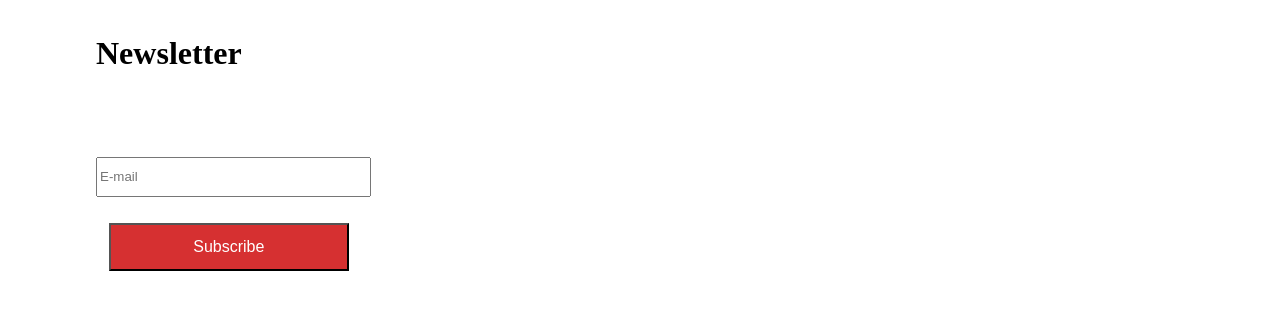
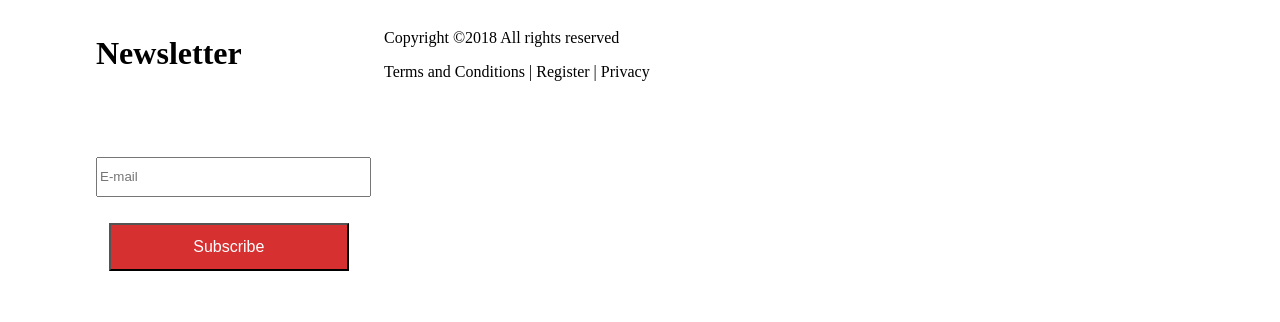
Before and after one commit to Varsh18/Online-courses, a plain HTML site: page index.html in a window 1280 px wide. Shown: the part 4736-5058 px from the top of the page. Drawn offline with Linux system fonts and the light colour scheme.

Commit message:
Update footer line

```diff
--- a/index.html
+++ b/index.html
@@ -145,6 +145,10 @@
 <input type="text" placeholder="E-mail"/><br/>
 <input type="submit" value="Subscribe"/>
 </div>
+<div id="foo-line">
+<p id="copyright">Copyright ©2018 All rights reserved </p>
+<p id="foo-right">Terms and Conditions | Register | Privacy<p>
+</div>
 </div>
   </body>
 </html>
```
